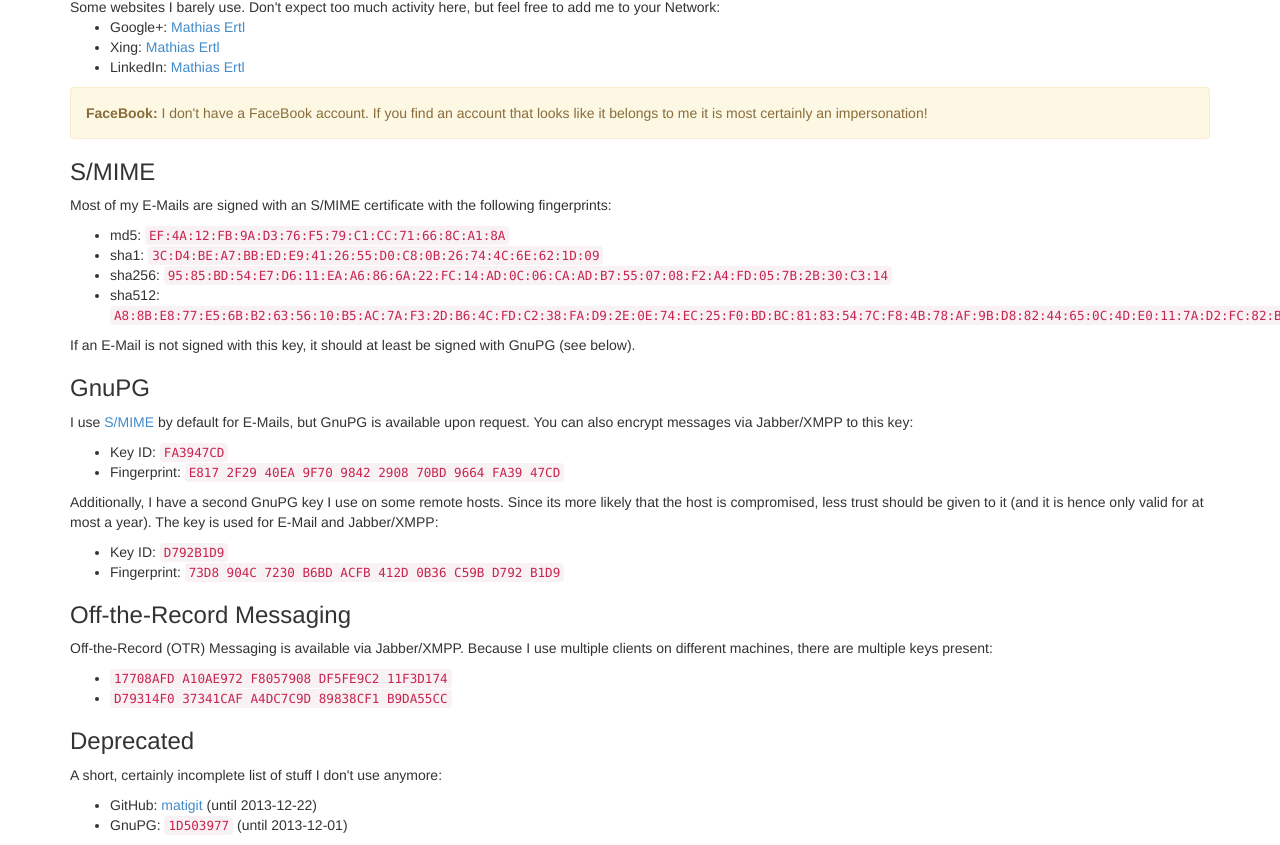
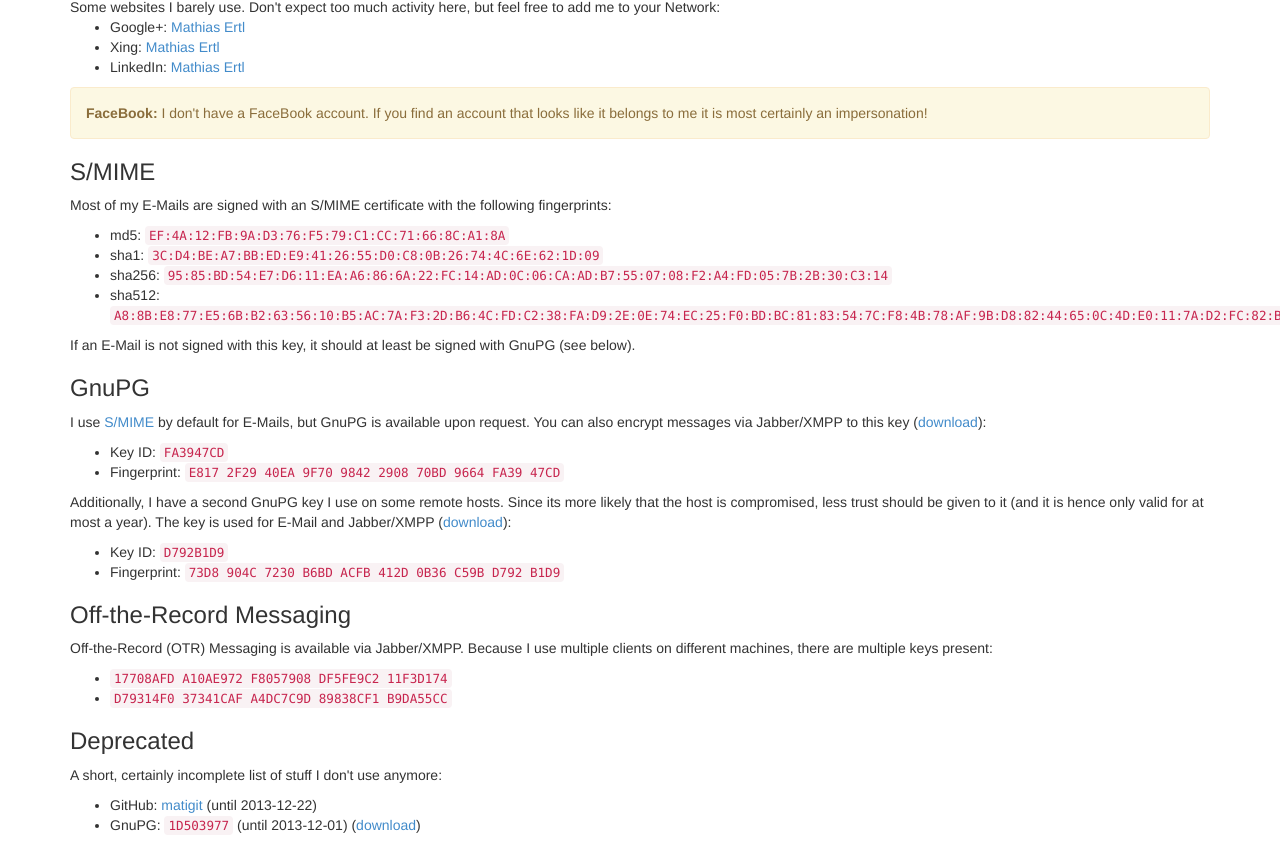
Before and after one commit to mathiasertl/id, a plain HTML site: page index.html in a window 1280 px wide. Shown: the part 359-1204 px from the top of the page. Drawn offline with Linux system fonts and the light colour scheme.

Commit message:
add downloadable gpg keys

```diff
--- a/index.html
+++ b/index.html
@@ -71,7 +71,8 @@
       <a id="gnupg"></a><h3>GnuPG</h3>
       <p>
         I use <a href="#smime">S/MIME</a> by default for E-Mails, but GnuPG is available upon
-        request. You can also encrypt messages via Jabber/XMPP to this key:
+        request. You can also encrypt messages via Jabber/XMPP to this key
+        (<a href="/0xFA3947CD.pub">download</a>):
       </p>
       <ul>
         <li>Key ID: <code>FA3947CD</code></li>
@@ -81,7 +82,8 @@
       <p>
         Additionally, I have a second GnuPG key I use on some remote hosts. Since its more likely
         that the host is compromised, less trust should be given to it (and it is hence only valid
-        for at most a year). The key is used for E-Mail and Jabber/XMPP:
+        for at most a year). The key is used for E-Mail and Jabber/XMPP
+        (<a href="/0xD792B1D9.pub">download</a>):
       </p>
       <ul>
         <li>Key ID: <code>D792B1D9</code></li>
@@ -105,7 +107,7 @@
       <p>A short, certainly incomplete list of stuff I don't use anymore:</p>
       <ul>
         <li>GitHub: <a href="https://github.com/matigit">matigit</a> (until 2013-12-22)</li>
-        <li>GnuPG: <code>1D503977</code> (until 2013-12-01)</li>
+        <li>GnuPG: <code>1D503977</code> (until 2013-12-01) (<a href="/0x1D503977.pub">download</a>)</li>
       </ul>
 
     </div><!--container-->
```
Also changed, not shown: 3 other files.
